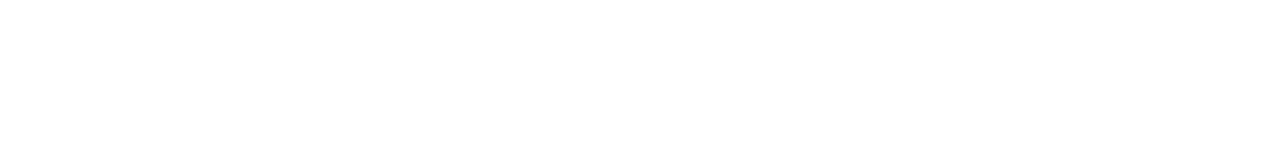
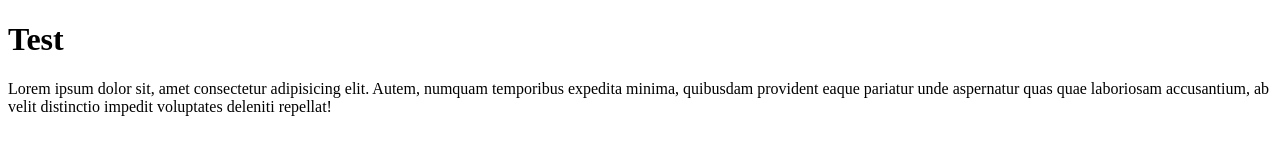
Before and after one commit to 001KanokonWebportfolio/testk, a plain HTML site: page index.html in a window 1280 px wide. Drawn offline with Linux system fonts and the light colour scheme.

Commit message:
update para

```diff
--- a/index.html
+++ b/index.html
@@ -8,6 +8,8 @@
     <title>Document</title>
 </head>
 <body>
+   <h1>Test</h1>
+   <p>Lorem ipsum dolor sit, amet consectetur adipisicing elit. Autem, numquam temporibus expedita minima, quibusdam provident eaque pariatur unde aspernatur quas quae laboriosam accusantium, ab velit distinctio impedit voluptates deleniti repellat!</p>
 
 </body>
 </html>
```
